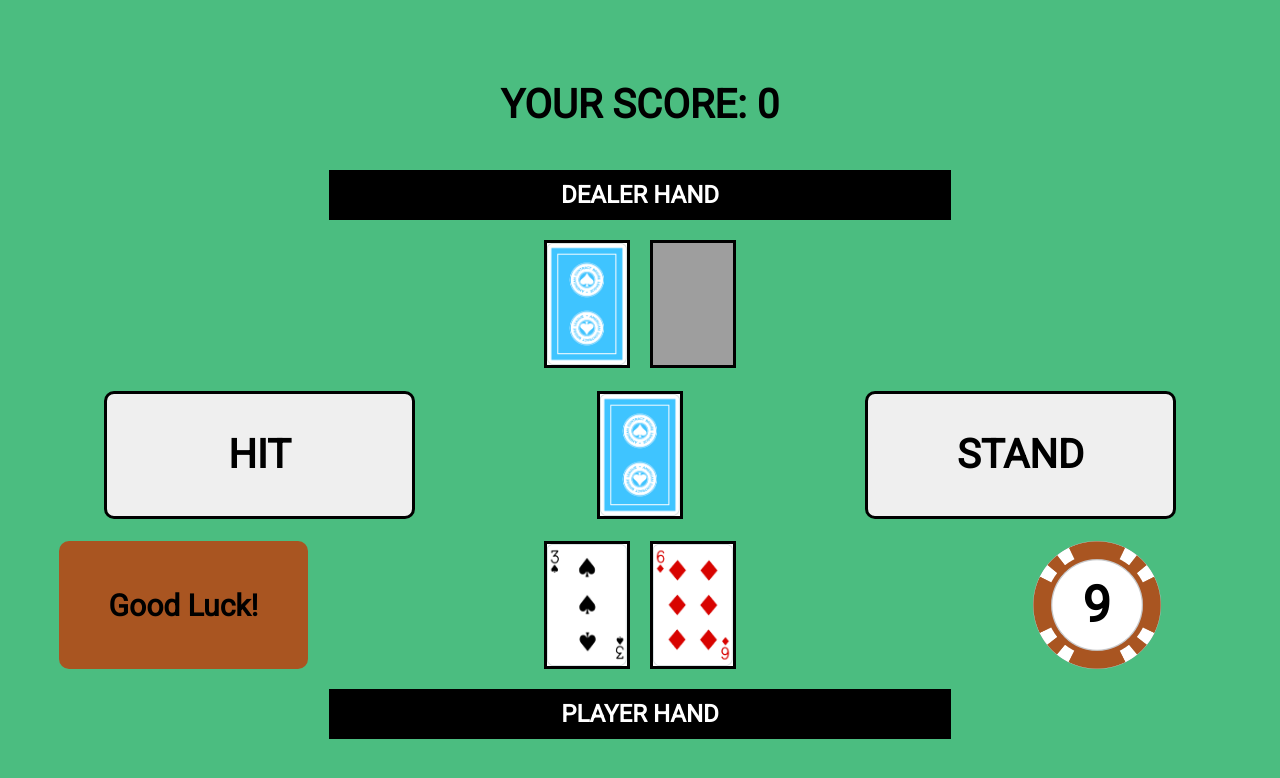
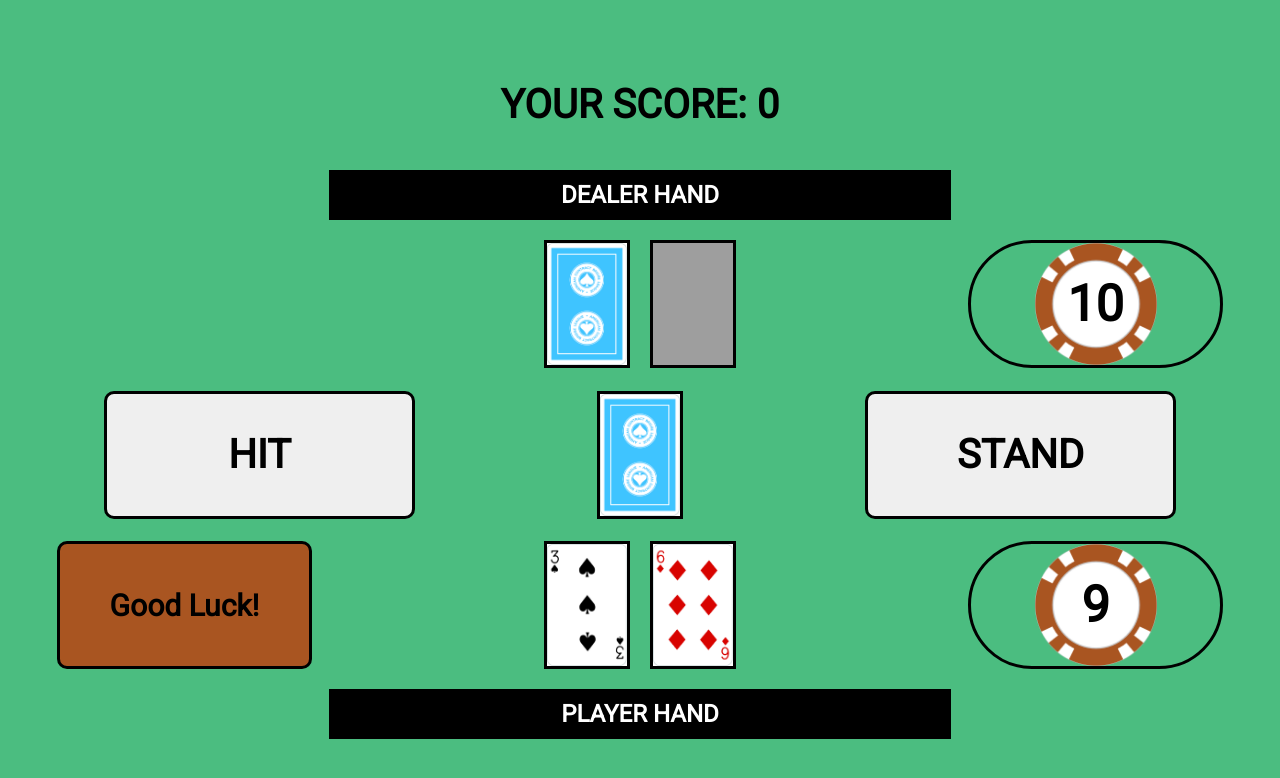
Before and after one commit to patrickodpt/ga-project-1, a plain HTML site: page index.html in a window 1280 px wide. Both pictures are taken after a click on the button "PLAY BLACKJACK". Drawn offline with Linux system fonts and the light colour scheme; grey boxes are pictures that could not be loaded.

Commit message:
changed some styling. added dealer hand value chip.

```diff
--- a/blackjack.js
+++ b/blackjack.js
@@ -17,7 +17,11 @@ let score = 0;
 //set addEventListener:
 document.querySelector('#hit').addEventListener('click', function() {
   let currentValue = hit(playerHand);
-  document.querySelector('#playerHandValue').innerHTML = currentValue; ///??????????///
+  if (currentValue <= 21) {
+    document.querySelector('#playerHandValue').innerHTML = currentValue;
+  } else if (currentValue > 21) {
+    document.querySelector('#playerHandValue').innerHTML = "B";
+  }
 })
 document.querySelector('#stand').addEventListener('click', () => {dealersTurn()})
 
@@ -43,6 +47,7 @@ playGameButton.addEventListener('click', () => {
   //call firstDeal
   firstDeal();
   document.querySelector('#playerHandValue').innerHTML = valueCheck(playerHand)
+  document.querySelector('#dealerHandValue').innerHTML = dealerHand[2].value;
 
   document.querySelector('#hit').style.visibility = "visible";
   document.querySelector('#stand').style.visibility = "visible";
@@ -103,11 +108,11 @@ const hit = function(targetHand) {
     // need to bust even if aceCheck is true and returns a smaller value
     if (aceBool == false || (aceBool == true && valueCheck(targetHand) > 21)){
        if (targetHand[0].name == 'playerHand') {
-         notificationElem.innerHTML = "YOU BUSTED"
+         notificationElem.innerHTML = "YOU BUSTED";
          gameOver();
        } else if (targetHand[0].name == 'dealerHand') {
          score += 1; //need to work score counter
-         notificationElem.innerHTML = "DEALER BUSTED"
+         notificationElem.innerHTML = "DEALER BUSTED";
          gameOver();
        }
      }
@@ -146,7 +151,6 @@ const aceCheck = function(targetHand) {
     //if unconverted ace is available:
     if (targetHand[i].value == 11) {
       if (valueCheck(targetHand) > 21){
-        console.log("I END UP LOWERING THE ACE FOR NO GOOD REASON")
         targetHand[i].value = 1
         aceCheck = true;
       }
@@ -157,13 +161,13 @@ const aceCheck = function(targetHand) {
 }
 
 const aceReset = function() {
+  //explict: loop through playerHand and reset any ace value.
   for (let i = 1; i < playerHand.length; i++) {
-    console.log('made it into the for loop')
     if (playerHand[i].value == 1){
       playerHand[i].value = 11;
     }
   }
-
+    //explict: loop through dealerHand and reset any ace value.
   for (let i = 1; i < dealerHand.length; i++) {
     if (dealerHand[i].value == 1){
       dealerHand[i].value = 11;
@@ -175,7 +179,7 @@ const aceReset = function() {
 const dealersTurn = function () {
   //show card
   // let firstCardImage = dealerHand[1].image
-  document.querySelector('#dealerHand > .card').setAttribute('src', dealerHand[1].image)
+  document.querySelector('#dealerHand > .card').setAttribute('src', dealerHand[1].image);
 
   let handValue = valueCheck(dealerHand);
 
@@ -183,18 +187,25 @@ const dealersTurn = function () {
     handValue = hit(dealerHand);
   }
 
+  if (handValue <= 21) {
+    document.querySelector('#dealerHandValue').innerHTML = valueCheck(dealerHand);
+  } else if (handValue > 21) {
+    document.querySelector('#dealerHandValue').innerHTML = "B";
+  }
+
   if (handValue == 21) {
     winCheck();
   } else if (handValue >= 17 && handValue < 21) {
     winCheck();
   } else if (handValue > 21) {
+    //shouldn't need this condition
     gameOver();
   }
 };
 
 const winCheck = function () {
   if (valueCheck(dealerHand) > valueCheck(playerHand)) {
-    notificationElem.innerHTML = "DEALER WINS?!";
+    notificationElem.innerHTML = "DEALER WINS?";
     gameOver();
   } else if (valueCheck(dealerHand) < valueCheck(playerHand)) {
     score += 1;
--- a/index.html
+++ b/index.html
@@ -18,7 +18,11 @@
 
         <div id="dealerDiv">
           <h2>DEALER HAND</h2>
-          <div class="hand" id="dealerHand"></div>
+          <div id="dealerGamePieces" class="pieceBoard">
+            <div id="surpriseButton" class="leftBox"></div>
+            <div class="hand" id="dealerHand"></div>
+            <div id="dealerHandValue" class="rightBox"></div>
+          </div>
         </div>
 
         <div id="center-board">
@@ -31,10 +35,10 @@
 
         <div id="playerDiv">
           <h2>PLAYER HAND</h2>
-          <div id="playerGamePieces">
-            <div id="notificationDiv"> Good Luck!</div>
+          <div id="playerGamePieces" class="pieceBoard">
+            <div id="notificationDiv" class="leftBox"> Good Luck!</div>
             <div class="hand" id="playerHand"><!-- cards go here --></div>
-            <div id="playerHandValue">21</div>
+            <div id="playerHandValue" class="rightBox">21</div>
           </div>
         </div>
 
--- a/style.css
+++ b/style.css
@@ -149,20 +149,37 @@ h1 {
   /* border: solid blue; */
 }
 
-#playerGamePieces {
+.pieceBoard {
   display: flex;
   flex-flow: row;
   justify-content: space-around;
   /* border: solid black; */
 }
 
-#notificationDiv {
+.rightBox {
+  display: flex;
+  justify-content: center;
+  align-items: center;
+  font-size: 50px;
+  font-weight: bold;
+  width: 20%;
+  background: center;
+  background-repeat: no-repeat;
+  background-size: contain;
+  /* http://clipartmag.com/poker-chips-drawing#poker-chips-drawing-2.png */
+  background-image: url("other-images/chip-drawing.png");
+  border: solid black;
+  border-radius: 100px;
+}
+
+.leftBox {
   display: flex;
   align-content: center;
   justify-content: center;
   align-items: center;
   background-color: #a95521;
   border-radius: 10px;
+  border: solid black;
   width: 20%;
   /* border: solid pink; */
   font-size: 30px;
@@ -170,23 +187,9 @@ h1 {
   color: black;
 }
 
-#playerHandValue {
-  display: flex;
-  justify-content: center;
-  align-items: center;
-  font-size: 50px;
-  font-weight: bold;
-  width: 20%;
-  /* border: solid yellow; */
-  /* background-size: cover; */
-  background: center;
-  background-repeat: no-repeat;
-  background-size: contain;
-  /* http://clipartmag.com/poker-chips-drawing#poker-chips-drawing-2.png */
-  background-image: url("other-images/chip-drawing.png");
+#surpriseButton {
+  visibility: hidden;
 }
-
-
 
 #dealerDiv {
   display: flex;
@@ -202,6 +205,7 @@ h2 {
   height: 50px;
   background-color: black;
   color: white;
+  /* border: solid white; */
 }
 
 /* #info-row {
```
